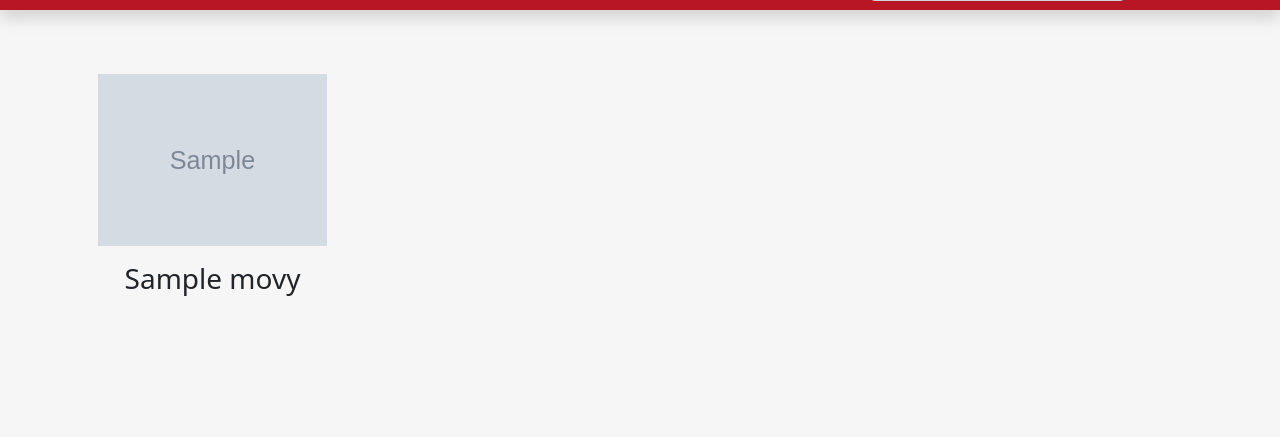
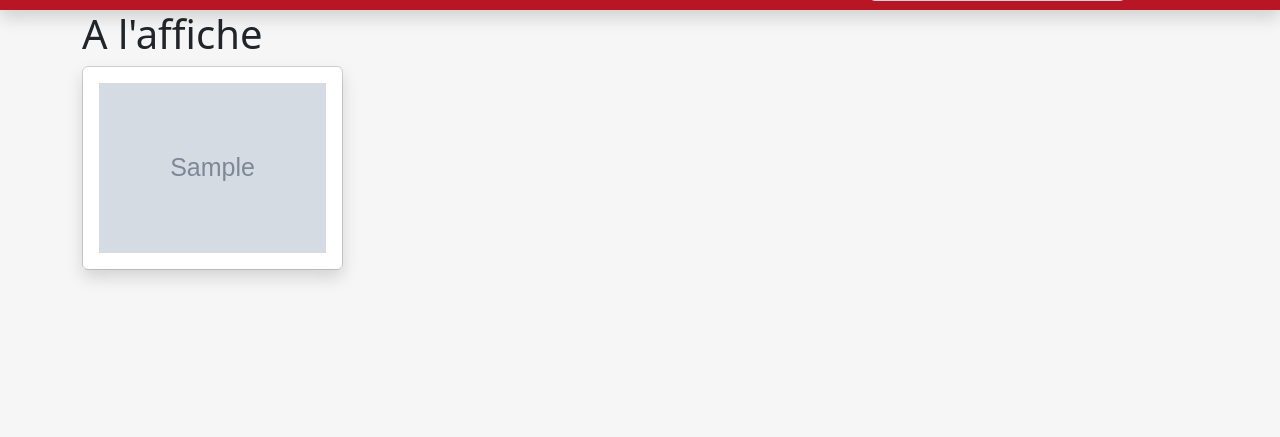
Before and after one commit to damien02600/Site-de-Cinema, a PHP site: page /home.php in a window 1280 px wide. Shown: the part 363-800 px from the top of the page. Run offline with PHP 8.4, Linux system fonts and the light colour scheme; tables that the repository leaves empty hold one stand-in row (values such as "Sample post"); grey boxes marked "Sample" are stand-in pictures.

Commit message:
Home front

```diff
--- a/assets/css/style.css
+++ b/assets/css/style.css
@@ -6,10 +6,3 @@ li{
     list-style:none ;
 
     }
-
-    .card{
-
-        border-radius: 2em;
-        text-align: center;
-        box-shadow: 0 5px 10px rgba(0,0,0,.2);
-    }
--- a/home.php
+++ b/home.php
@@ -8,26 +8,24 @@ require_once 'includes/header.php';
 
 <div class="container">
         <div class="row">
-                 <!-- La boucle foreach permet de faire défilé un tableau
-                 La première forme passe en revue le tableau $moviesList
-                 À chaque itération, la valeur de l'élément courant est assignée à $movieDetails (qui est la valeur du tableau).
-                 Il avance d'un élément (ce qui fait qu'à la prochaine itération, on accédera à l'élément suivant). -->
-        <?php foreach ($moviesList as $movieDetails) { ?>
-                <div class="col-lg-3 pt-5">
-                        <div class="card-postsList card-margin bg-image hover-overlay ripple">
-                                <div class="card-header no-border">
-
-                                        <div class="bg-image hover-overlay ripple hover-shadow" data-mdb-ripple-color="light">
-                                                <a href="./detailMovie.php"><img src="<?= $movieDetails->picture ?>" class="card-img-top p-3" alt="photo" /></a>
-                                        </div>
-                                        <div class="text-center shadow-5">
-                                                <!-- Je lui dit que je veux la valeur de la l'atribut title_vf de la class movies -->
-                                                <h3><?= $movieDetails->title_vf ?></h3>
-                                        </div>
+                <div class="col-lg-12">
+                        <div class="row">
+                                <div class="col-lg-12">
+                                        <h1>A l'affiche</h1>
                                 </div>
+                                <?php foreach ($moviesList as $movieDetails) { ?>
+                                <div class="col-sm-6 col-lg-3 "">
+                                                <div class="card">
+                                                        <div class="card-body text-center shadow border-radius-lg p-3">
+                                                                <a href="#;">
+                                                                        <img class="w-100 border-radius-md" src="<?= $movieDetails->picture ?>">
+                                                                </a>
+                                                        </div>
+                                                </div>
+                                </div>
+                                <?php } ?>
                         </div>
                 </div>
-                <?php } ?>
         </div>
 </div>
 
--- a/models/moviesModel.php
+++ b/models/moviesModel.php
@@ -53,7 +53,7 @@ class movies extends database
   public function getMoviesList()
   {
     $query = 'SELECT title_vf, picture
-  FROM mk9h8_movies';
+  FROM mk9h8_movies ';
 
     $queryExecute = $this->db->query($query);
     $queryResult = $queryExecute->fetchAll(PDO::FETCH_OBJ);
@@ -67,9 +67,9 @@ class movies extends database
     FROM mk9h8_movies AS movies
     INNER JOIN mk9h8_genres AS genres
     ON movies.id_mk9h8_genres = genres.id
-    INNER JOIN mk9h8_language AS LANGUAGE
+    INNER JOIN mk9h8_language AS language
     ON movies.id_mk9h8_language = language.id
-    INNER JOIN mk9h8_reference AS REFERENCE
+    INNER JOIN mk9h8_reference AS reference
     ON movies.id_mk9h8_reference = reference.id
     INNER JOIN mk9h8_nationality AS nationality
     ON movies.id_mk9h8_nationality = nationality.id
```
Also changed, not shown: assets/uploads/films/2NV56.jpg (added), assets/uploads/films/BD2B4.jpg (added), assets/uploads/films/G1EGG.jpg (added), controllers/getMovieDetailController.php (line endings or trailing spaces).
